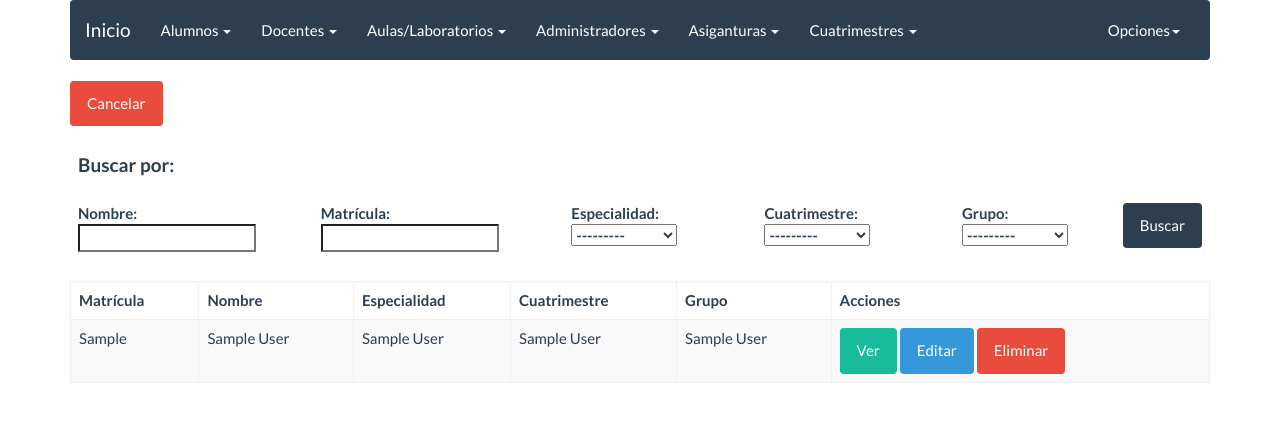
After one commit to Mario-Alonso99/SistemaGestionHorarios-TI, a Django app: page /students/search/ in a window 1280 px wide. The commit adds this page. Shown: the top 422 px of the page. Run offline with Django 3.2, Linux system fonts and the light colour scheme; tables that the repository leaves empty hold one stand-in row (values such as "Sample post"); some libraries are stand-ins or nearby versions.

Commit message:
Busqueda de registros de Alumnos, Módulo Dirección

```diff
--- /dev/null
+++ b/apps/appDirection/students/filters.py
@@ -0,0 +1,7 @@
+import django_filters
+from apps.appDirection.students.models import Student
+
+class StudentFilter(django_filters.FilterSet):
+	class Meta:
+		model = Student
+		fields = ['nombre', 'matricula', 'especialidad', 'cuatrimestre', 'grupo']
--- a/apps/appDirection/students/urls.py
+++ b/apps/appDirection/students/urls.py
@@ -1,5 +1,5 @@
 from django.urls import path
-from apps.appDirection.students.views import StudentCreate, StudentList, StudentUpdate, StudentDelete, StudentShow
+from apps.appDirection.students.views import StudentCreate, StudentList, StudentUpdate, StudentDelete, StudentShow, search
 
 studentpatterns = ([
     path('new/', StudentCreate.as_view(), name='student_create'),
@@ -7,4 +7,5 @@ studentpatterns = ([
     path('update/<int:pk>/', StudentUpdate.as_view(), name='student_update'),
     path('delete/<int:pk>/', StudentDelete.as_view(), name='student_delete'),
     path('show/<int:pk>/', StudentShow.as_view(), name='student_show'),
+    path('search/', search, name='student_search'),
 ], 'students')
--- a/apps/appDirection/students/views.py
+++ b/apps/appDirection/students/views.py
@@ -4,6 +4,7 @@ from django.urls import reverse_lazy
 
 from apps.appDirection.students.models import Student
 from apps.appDirection.students.forms import StudentForm
+from apps.appDirection.students.filters import StudentFilter
 
 # Create your views here.
 class StudentCreate(CreateView):
@@ -31,3 +32,8 @@ class StudentDelete(DeleteView):
 class StudentShow(DetailView):
     model = Student
     template_name = 'students/student_show.html'
+
+def search(request):
+    student_list = Student.objects.all()
+    student_filter = StudentFilter(request.GET, queryset=student_list)
+    return render(request, 'students/student_search.html', {'filter': student_filter})
--- a/templates/base/base.html
+++ b/templates/base/base.html
@@ -30,7 +30,7 @@
 				                        <ul class="dropdown-menu" role="menu">
 				                        	<li><a href="{% url 'students:student_create' %}">Registrar</a></li>
 				                        	<li><a href="{% url 'students:student_list' %}">Listar</a></li>
-				                        	<li><a href="#">Buscar/Filtrar</a></li>
+				                        	<li><a href="{% url 'students:student_search' %}">Buscar/Filtrar</a></li>
 											<li><a href="#">Importar</a></li>
 				                        </ul>
 		                      		</li>
--- /dev/null
+++ b/templates/students/student_search.html
@@ -0,0 +1,70 @@
+{% extends 'base/base.html' %}
+
+{% block content %}
+<a class= "btn btn-danger" href="{% url 'students:student_list' %}">Cancelar</a><br>
+
+	<table class="table">
+		<tr>
+			<td><h4><strong>Buscar por:</strong></h4></td>
+		</tr>
+		<tr>
+			<form method="get">
+				<p>
+					<th>Nombre: {{ filter.form.nombre }} </th>
+					<th>Matrícula: {{ filter.form.matricula }} </th>
+					<th>Especialidad: {{ filter.form.especialidad }} </th>
+					<th>Cuatrimestre: {{ filter.form.cuatrimestre }} </th>
+					<th>Grupo: {{ filter.form.grupo }} </th>
+					<th><button class="btn btn-primary" type="submit">Buscar</button></th>
+				</p>
+			</form>
+		</tr>
+	</table>
+<table class="table table-bordered table-striped table-hover">
+	<thead>
+		<tr>
+			<th>Matrícula</th>
+			<th>Nombre</th>
+			<th>Especialidad</th>
+			<th>Cuatrimestre</th>
+			<th>Grupo</th>
+			<th>Acciones</th>
+		</tr>
+	</thead>
+	<tbody>
+		{% if filter.qs %}
+		{% for student in filter.qs %}
+		<tr>
+			<td>{{ student.matricula }}</td>
+			<td>{{ student.nombre }}</td>
+			<td>{{ student.especialidad }}</td>
+			<td>{{ student.cuatrimestre }}</td>
+			<td>{{ student.grupo }}</td>
+			<td>
+				<a class="btn btn-success" href="{% url 'students:student_show' student.id %}">Ver</a>
+				<a class="btn btn-info" href="{% url 'students:student_update' student.id %}">Editar</a>
+				<a class="btn btn-danger" href="{% url 'students:student_delete' student.id %}">Eliminar</a>
+			</td>
+		</tr>
+		{% endfor %}
+		{% else %}
+			<div class="alert alert-danger" role="alert">
+				AVISO: No Hay Registros de Estudiantes. <a href="{% url 'students:student_create' %}" class="alert-link"> Click Aquí para Registrar </a>
+			</div>
+		{% endif %}
+	</tbody>
+</table>
+<ul class="pager">
+	<li>
+		{% if page_obj.has_previous %}
+       	 <a href="?page={{ page_obj.previous_page_number }}">Anterior</a>
+		{% endif %}
+    </li>
+	<li>
+		{% if page_obj.has_next %}
+     	 <a href="?page={{ page_obj.next_page_number }}">Siguiente</a>
+    	{% endif %}
+    </li>
+</ul>
+
+{% endblock %}
```
